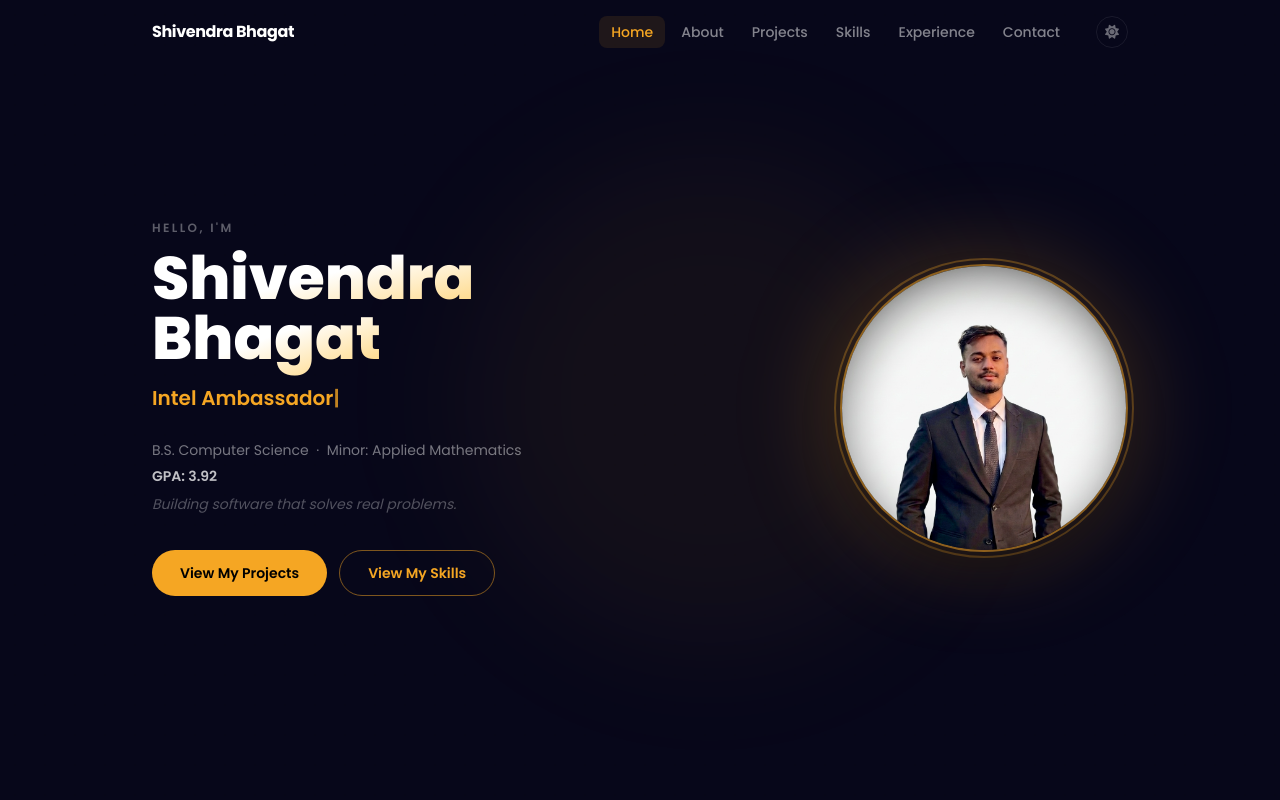
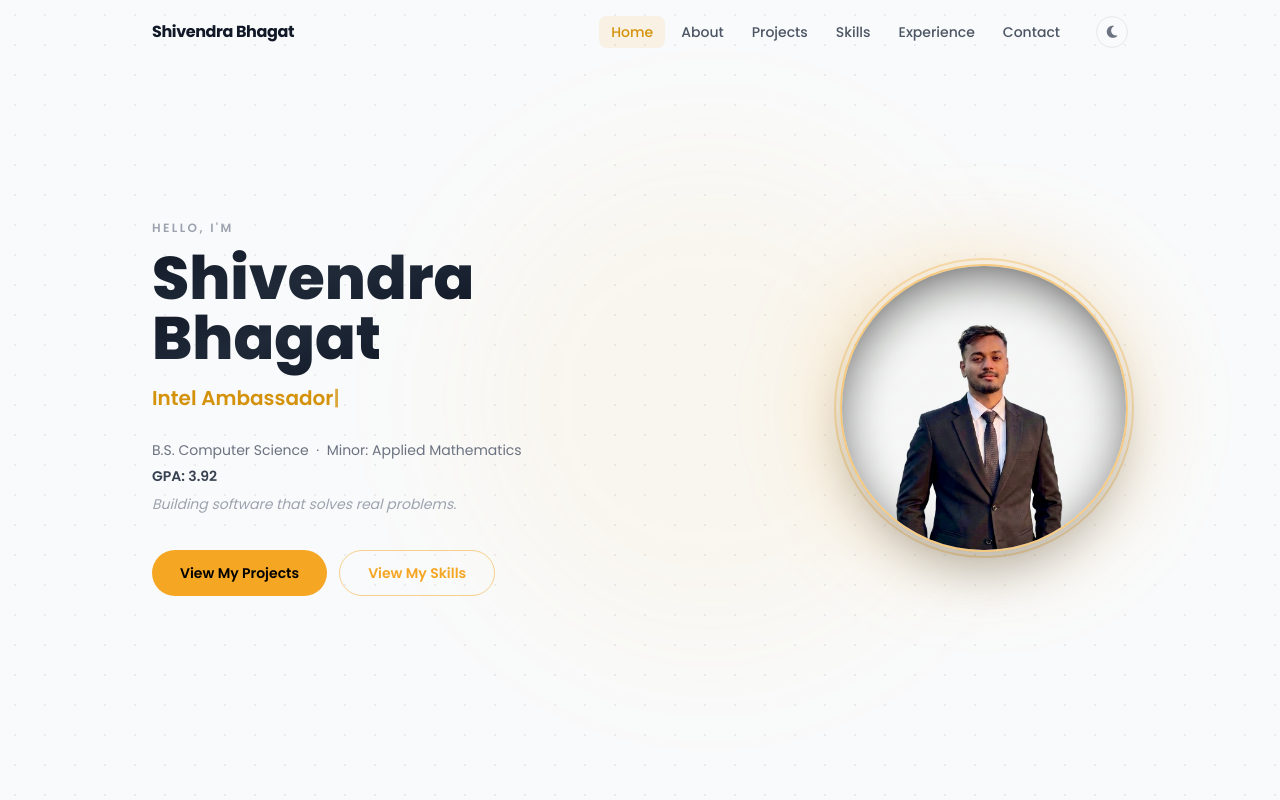
Before and after one commit to sh1vendra/my_portfolio, a React (Vite) app: page / in a window 1280 px wide. Shown: the top 800 px of the page. Built offline with nearby package versions, Linux system fonts and the light colour scheme; some icons are missing.

Commit message:
default to light theme

```diff
--- a/src/App.tsx
+++ b/src/App.tsx
@@ -13,7 +13,7 @@ type Theme = 'dark' | 'light'
 export default function App() {
   const [theme, setTheme] = useState<Theme>(() => {
     const saved = localStorage.getItem('theme')
-    return saved === 'light' ? 'light' : 'dark'
+    return saved === 'dark' ? 'dark' : 'light'
   })
 
   useEffect(() => {
--- a/src/main.tsx
+++ b/src/main.tsx
@@ -5,10 +5,10 @@ import App from './App.tsx'
 
 // Apply saved theme before render to prevent flash
 const savedTheme = localStorage.getItem('theme')
-if (savedTheme === 'light') {
+if (savedTheme === 'dark') {
+  document.documentElement.classList.add('dark')
+} else {
   document.documentElement.classList.remove('dark')
-} else {
-  document.documentElement.classList.add('dark')
 }
 
 createRoot(document.getElementById('root')!).render(
```
